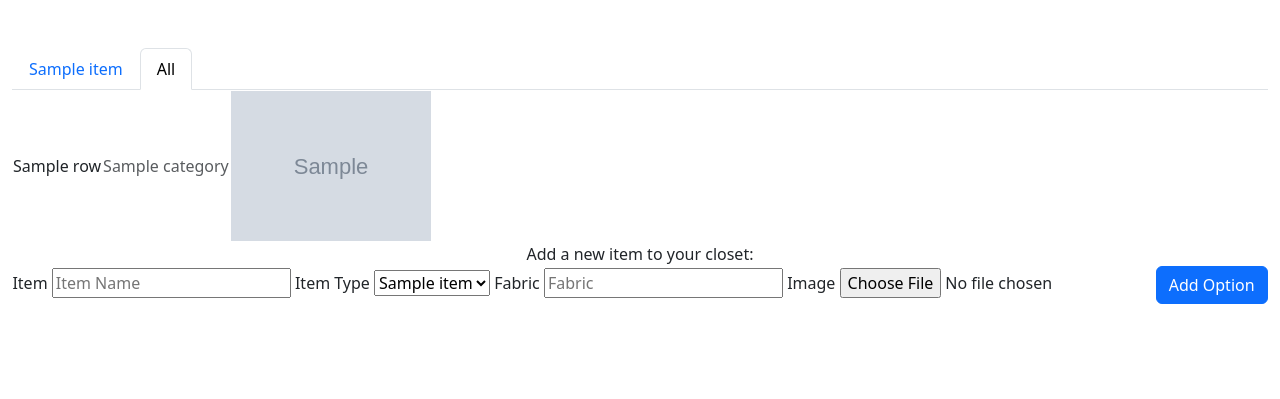
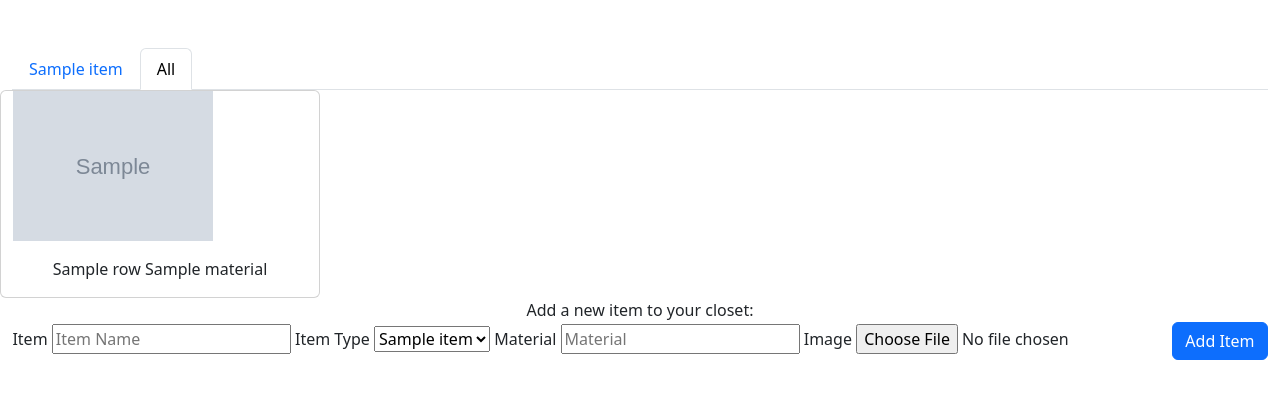
Before and after one commit to acpasnello/outfitGenerator, a Flask app: template templates/mycloset.html in a window 1280 px wide, after a click on "All". Shown: the part 68-467 px from the top of the page. Run offline with Flask 3, Linux system fonts and the light colour scheme; the template is opened without the code that fills it: most values are stand-ins (such as "Sample title", 1, 10 or a date in 2020); grey boxes marked "Sample" are stand-in pictures; some libraries are stand-ins or nearby versions.

Commit message:
Elimiate repetitive display of items with macro in mycloset template

```diff
--- a/app.py
+++ b/app.py
@@ -226,7 +226,7 @@ def addItem():
             path = saveImage(file)
         print(path)
 
-    rowId = createItem(request.form.get('item'), request.form.get('category'), path, session['user_id'])
+    rowId = createItem(request.form.get('item'), request.form.get('category'), path, session['user_id'], request.form.get('material', ''))
     print(rowId)
 
     # Return user to their closet page
--- a/templates/mycloset.html
+++ b/templates/mycloset.html
@@ -3,6 +3,18 @@
 {% block nav_closet_class %}
   class="nav-link active"
 {% endblock %}
+
+{% macro itemCard(item) %}
+  <div class="card col-md-3">
+    {% if item.imagePath %}
+      <img src="{{item.imagePath}}" alt="{{item.itemname}} Image" class="closetImage">
+    {% endif %}
+    <div class="card-body">
+      <span>{{item.itemname}}</span>
+      <span>{{item.material}}</span>
+    </div>
+  </div>
+{%- endmacro %}
 
 {% block main %}
   <ul class="nav nav-tabs" id="myTab" role="tablist">
@@ -29,47 +41,24 @@
       {% else %}
         <div class="tab-pane fade" id="{{category}}" role="tabpanel" aria-labelledby="{{category}}-tab">
       {% endif %}
-          <table>
+          <div class="row">
             {% for row in items %}
               {% if row.category == category %}
-                <tr>
-                  <td></td>
-                  <td>{{row.itemname}}</td>
-                  <!-- <td>{{row.fabric}}</td> -->
-                  <td class="closet-item-category">{{row.category}}</td>
-                  {% if row.imagePath %}
-                    <td><img src="{{row.imagePath}}" alt="{{row.itemname}} Image" class="closetImage"></td>
-                  {% endif %}
-                  <!-- <td>
-                    <input type="hidden" name="item" value="{{row.id}}" form="remove">
-                    <input type="submit" value="Remove" form="remove" formmethod="POST" formaction="/removefromcloset">
-                    <!--<button class="btn btn-danger" type="submit" form="remove" formmethod="POST">Remove</button>
-                  </td> -->
-                </tr>
+                {{ itemCard(row)}}
               {% endif %}
             {% endfor %}
-          </table>
+          </div>
         </div>
     {% endfor %}
     <div class="tab-pane fade" id="All" role="tabpanel" aria-labelledby="All-tab">
-      <table>
-        {% for row in items %}
-          <input type="hidden" name="{{row.id}}">
-          <tr>
-            <td>{{row.itemname}}</td>
-            <!-- <td>{{row.fabric}}</td> -->
-            <td class="closet-item-category">{{row.category}}</td>
-            {% if row.imagePath %}
-              <td><img src="{{row.imagePath}}" alt="{{row.itemname}} Image" class="closetImage"></td>
-            {% endif %}
-            <!-- <td><button class="btn btn-danger" type="submit" form="remove">Remove</button></td> -->
-          </tr>
-        {% endfor %}
-      </table>
-
+      <div class="row">
+      {% for row in items %}
+        {{ itemCard(row)}}
+      {% endfor %}
+      </div>
     </div>
   </div>
-  {# }{% block content %}
+  {# {% block content %}
   {% endblock %} #}
   <div>
     Add a new item to your closet:
@@ -82,10 +71,10 @@
           <option value="{{item}}">{{item}}</option>
         {% endfor %}
       </select>
-      <label for="fabric">Fabric</label>
-      <input type="text" name="fabric" placeholder="Fabric">
+      <label for="material">Material</label>
+      <input type="text" name="material" placeholder="Material">
       <label for="clothingImage">Image</label>
       <input type="file" name="clothingImage" id="clothingImage">
-      <button class="btn btn-primary" type="submit">Add Option</button>
+      <button class="btn btn-primary" type="submit">Add Item</button>
   </div>
 {% endblock %}
```
Also changed, not shown: helpers.py (+6 -6 lines), templates/myClosetCard.html (renamed from templates/myclosetlist.html).
